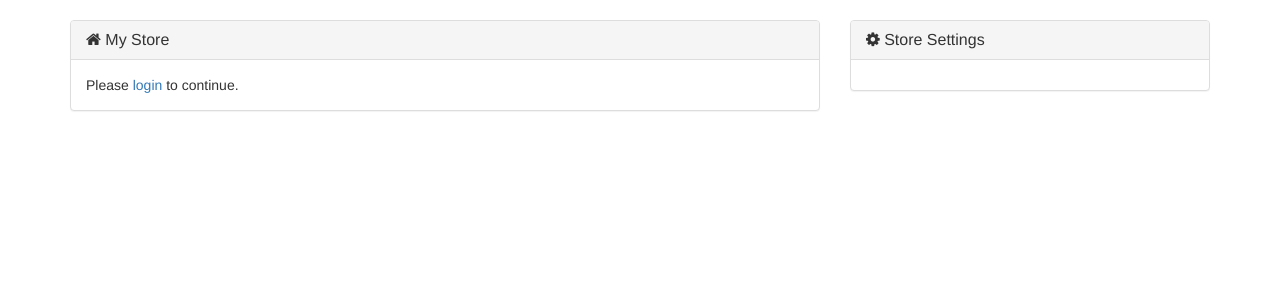
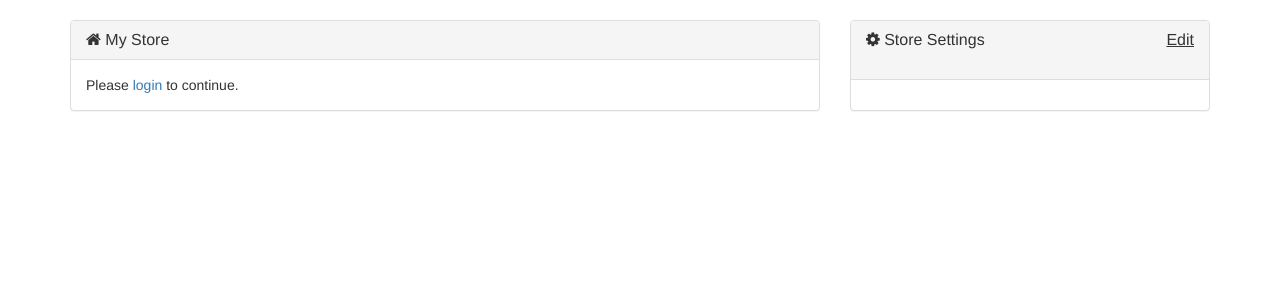
Before and after one commit to Conmiro/CardCrab, a Django app: page /my_store/ in a window 1280 px wide. Shown: the part 51-351 px from the top of the page. Run offline with Django 3.2, Linux system fonts and the light colour scheme; data that the repository does not hold is empty; some libraries are stand-ins or nearby versions.

Commit message:
added tool tip to store edit settings

```diff
--- a/CardCrab/static/js/store.js
+++ b/CardCrab/static/js/store.js
@@ -1,6 +1,7 @@
 $ (document).ready(function() {
 
         loadStore()
+        $('[data-toggle="tooltip"]').tooltip();
 
 
 
--- a/CardCrab/templates/seller/my_store.html
+++ b/CardCrab/templates/seller/my_store.html
@@ -27,8 +27,8 @@
              <div class = "col-md-4">
                 <div class="panel panel-default">
                     <div class="panel-heading">
-                        <h3 class="panel-title"><i class="fa fa-gear"></i> Store Settings</h3>
-
+                        <h3 class="panel-title"><i class="fa fa-gear"></i> Store Settings
+                        <a class="pull-right" data-toggle="tooltip" data-delay=500 title="In future, you will be able to edit store name and other settings." data-placement="bottom" href="#"><u>Edit</u></a><h3>
                     </div>
                     <div id="my_store_settings" class="panel-body">
                     {% if user.is_authenticated %}
```
